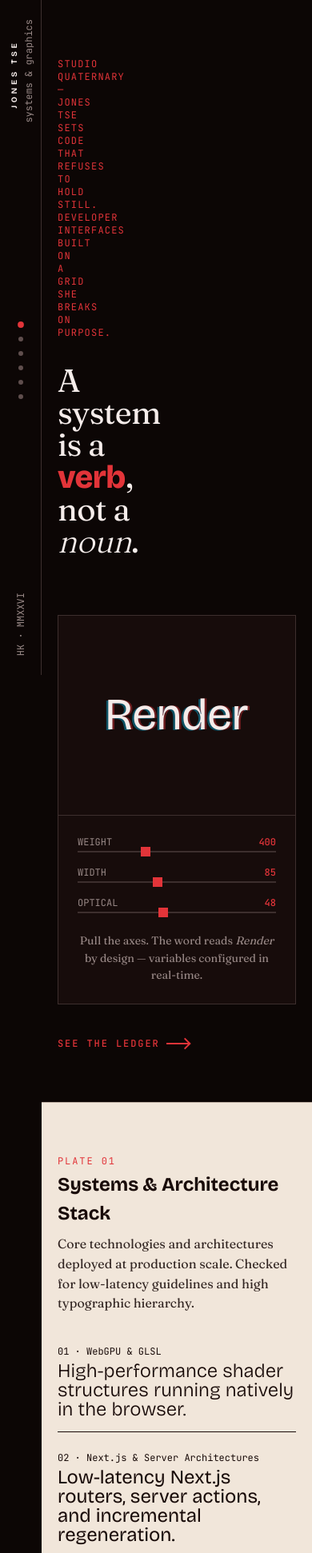
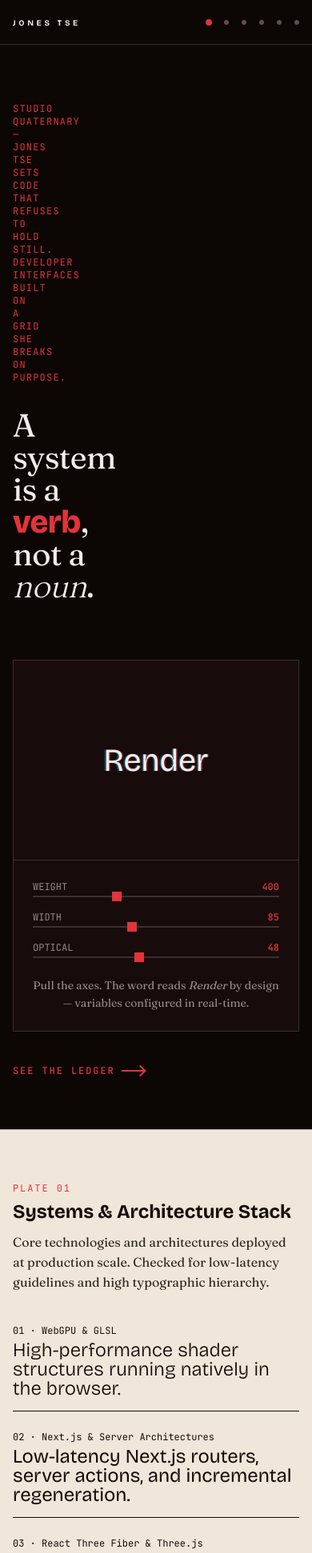
Before and after one commit to chunghei0116/portfolio-website, a Next.js app: page / in a window 390 px wide. Shown: the top 1942 px of the page at 80% size. Built offline with nearby package versions, Linux system fonts and the light colour scheme; no server answers.

Commit message:
style: implement mobile responsive layout styling for N3 side-rail

```diff
--- a/src/app/globals.css
+++ b/src/app/globals.css
@@ -595,3 +595,89 @@
 .link-arrow:hover .link-arrow__glyph {
   transform: translateX(4px);
 }
+
+/* ──────────────── Mobile Viewport Constraints ──────────────── */
+@media (max-width: 48rem) {
+  .rail {
+    position: fixed;
+    top: 0;
+    left: 0;
+    right: 0;
+    bottom: auto;
+    width: 100%;
+    height: 3.5rem;
+    flex-direction: row;
+    justify-content: space-between;
+    align-items: center;
+    padding-inline: var(--page-gutter);
+    padding-block: 0;
+    border-right: none;
+    border-bottom: var(--rule-hair) solid var(--color-rule);
+    z-index: 100;
+  }
+
+  .rail__mark {
+    writing-mode: horizontal-tb;
+    transform: none;
+    flex-direction: row;
+    align-items: center;
+    gap: var(--space-xs);
+  }
+
+  .rail__role {
+    margin-top: 0;
+    display: none;
+  }
+
+  .rail__dots {
+    flex-direction: row;
+    gap: var(--space-md);
+  }
+
+  .rail__year {
+    display: none;
+  }
+
+  .shell {
+    margin-left: 0;
+    width: 100%;
+    padding-top: calc(3.5rem + var(--space-xl));
+  }
+
+  .ledger__row {
+    grid-template-columns: 1fr;
+    gap: var(--space-3xs);
+    padding-block: var(--space-sm);
+  }
+
+  .ledger__year {
+    font-size: var(--text-xs);
+  }
+
+  .poem__field {
+    grid-template-columns: repeat(6, 1fr);
+    gap: var(--space-sm) var(--space-2xs);
+  }
+
+  .poem__w {
+    grid-column: span 2;
+  }
+
+  .poem__w--pool {
+    grid-column: 2 / span 4;
+  }
+}
+
+@media (max-width: 30rem) {
+  :root {
+    --page-gutter: 1rem;
+  }
+
+  .specimen-live__word {
+    font-size: clamp(2.5rem, 10vw, 4.5rem);
+  }
+
+  .poster__title {
+    font-size: clamp(2.25rem, 8vw, 3.5rem);
+  }
+}
```
